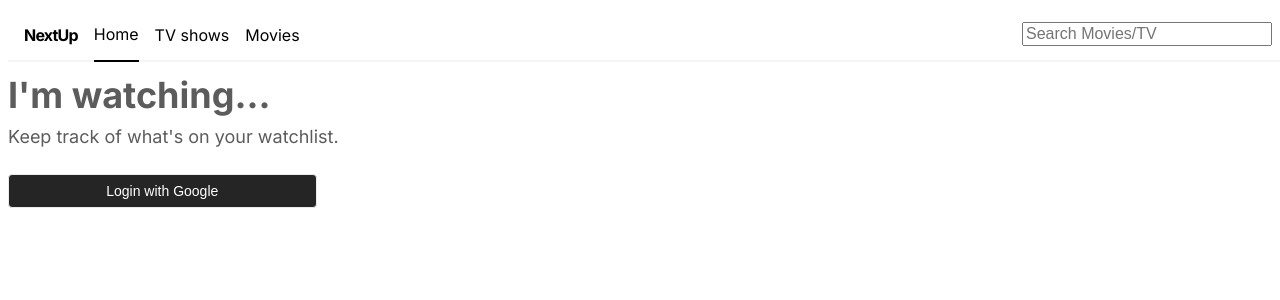
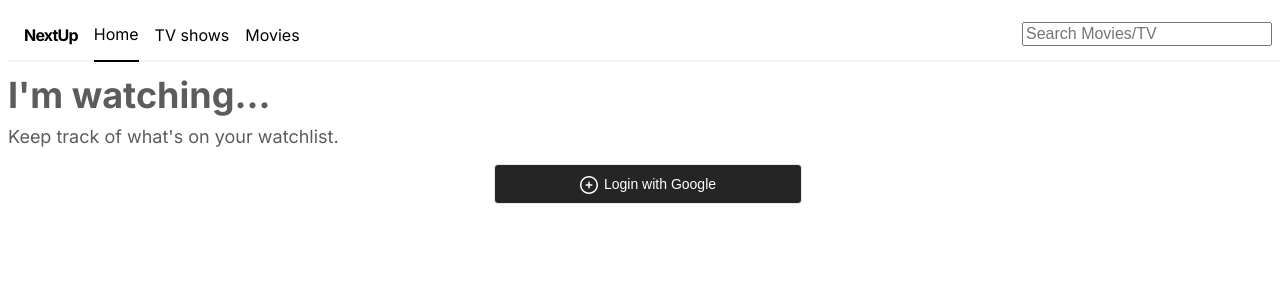
Before and after one commit to brianjuda/NextUp, a React (Vite) app: page / in a window 1280 px wide. Shown: the top 300 px of the page. Built offline with nearby package versions, Linux system fonts and the light colour scheme; no server answers.

Commit message:
updated 'add to watchlist' cta with icon

```diff
--- a/src/styles/components/_button.scss
+++ b/src/styles/components/_button.scss
@@ -3,6 +3,8 @@
 .button {
     max-width: 308.5px;
     width: 100%;
+    max-height: 4rem;
+    height: 4rem;
     margin: 1rem auto;
     background: #252525;
     color: #fff;
@@ -11,5 +13,17 @@
     padding: 8px;
     font-weight: 500;
     font-size: 1.4rem;
-    line-height: normal;
+    line-height: 1;
+    display: flex;
+    align-items: center;
+    justify-content: center;
 }
+
+.button::before {
+    content: url('/icons/add.svg');
+    display: inline-block;
+    color: #fff;
+    width: 16px;
+    height: 16px;
+    margin-right: 8px;
+}
--- a/src/styles/components/_select.scss
+++ b/src/styles/components/_select.scss
@@ -27,7 +27,6 @@ select {
         align-items: center;
     }
 }
-
 
 .watching::before {
     content: url('/icons/progress.svg');
```
